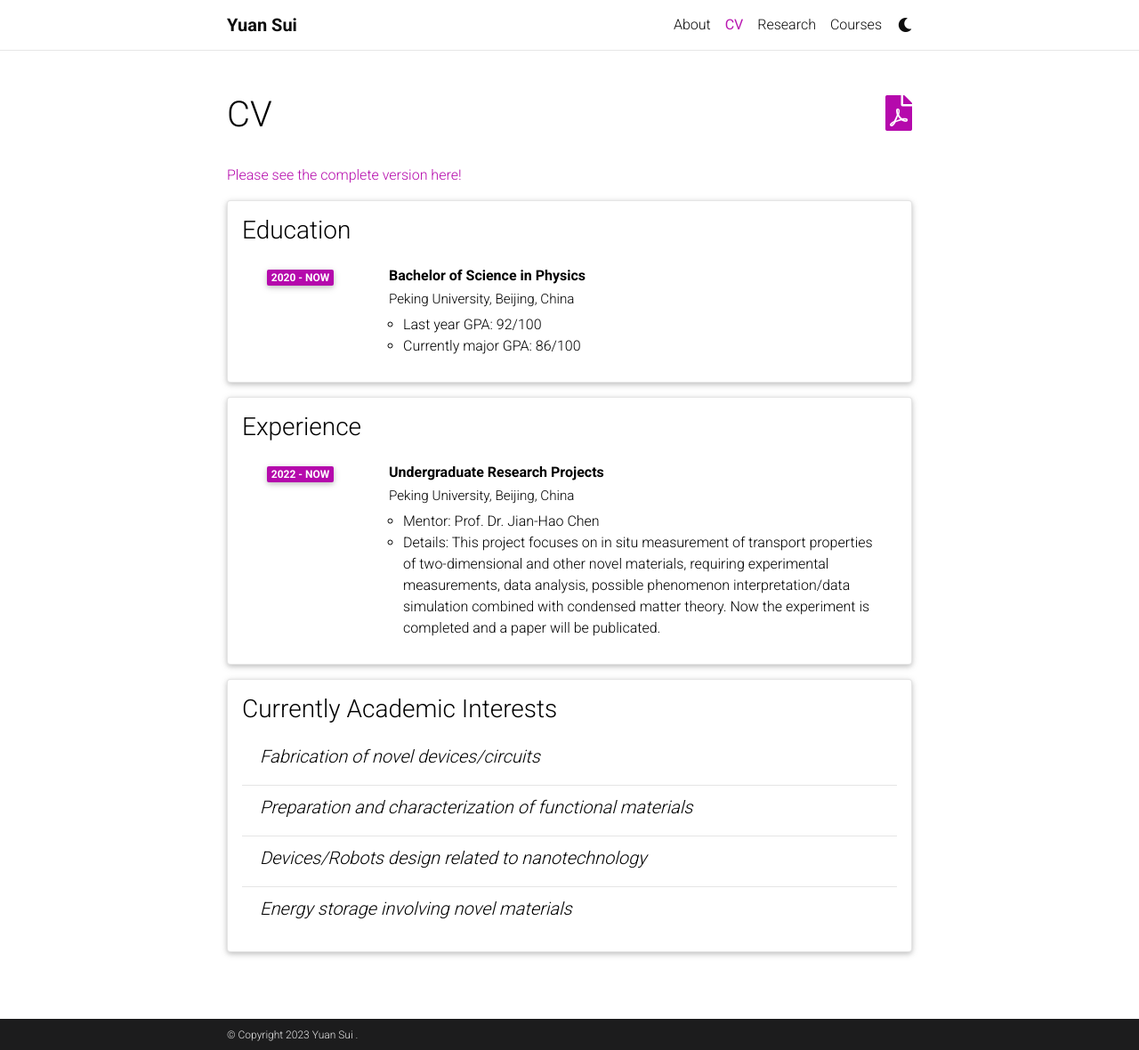
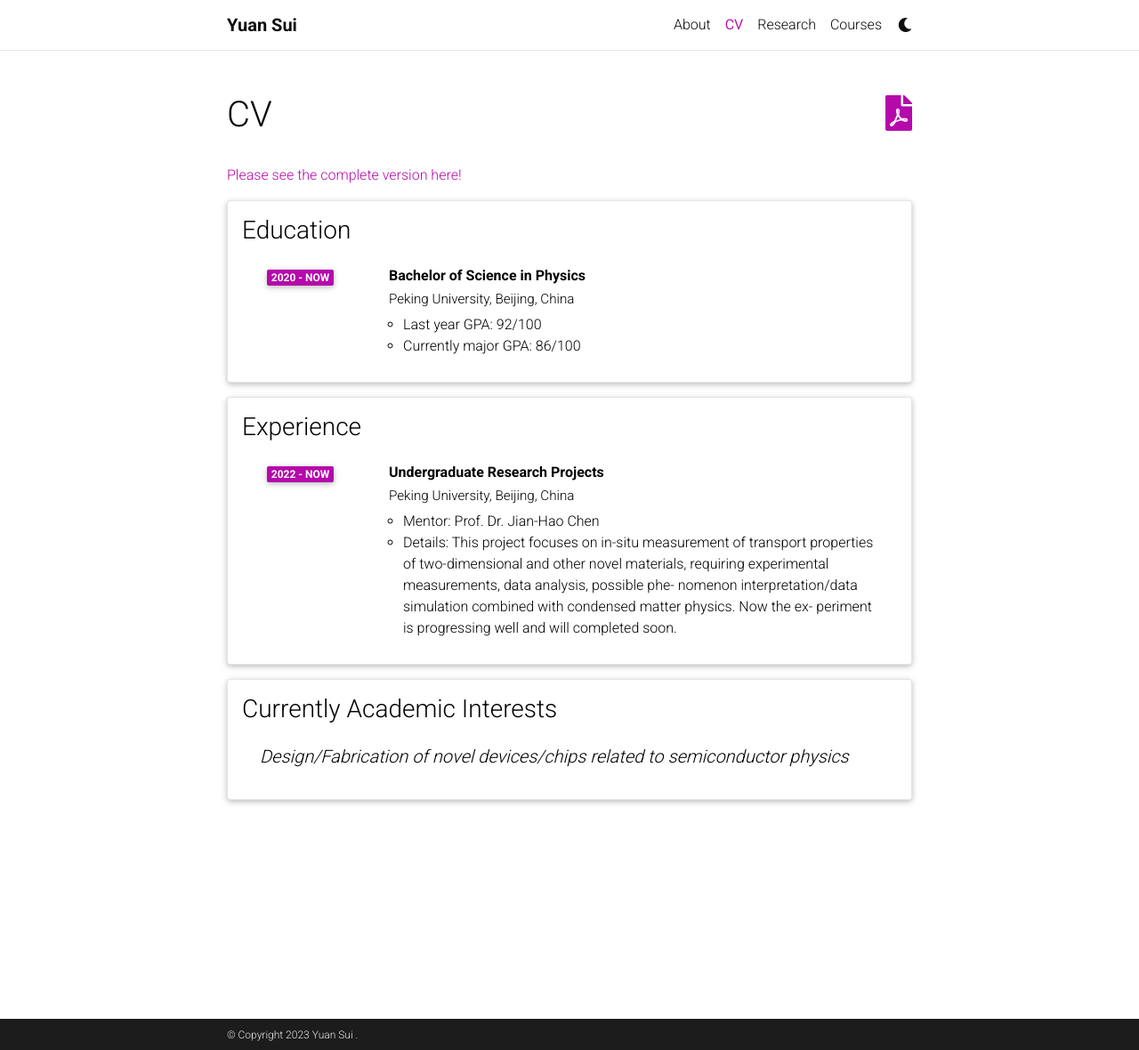
Before and after one commit to sufrepmia/al-folio_theme, a Jekyll site: the page built from _pages/cv.md, in a window 1280 px wide and 1180 px high. Shown: the whole window at 89% size. Built offline with Jekyll 4.4.1, drawn with Linux system fonts in a browser that asks for light colours; comment, search, counter and statistics services are not loaded; a style sheet for code colours, icons or effects is not loaded.

Commit message:
Update cv.yml

```diff
--- a/_data/cv.yml
+++ b/_data/cv.yml
@@ -16,12 +16,9 @@
       year: 2022 - Now
       description:
         - 'Mentor: Prof. Dr. Jian-Hao Chen'
-        - 'Details: This project focuses on in situ measurement of transport properties of two-dimensional and other novel materials, requiring experimental measurements, data analysis, possible phenomenon interpretation/data simulation combined with condensed matter theory. Now the experiment is completed and a paper will be publicated.'
+        - 'Details: This project focuses on in-situ measurement of transport properties of two-dimensional and other novel materials, requiring experimental measurements, data analysis, possible phe- nomenon interpretation/data simulation combined with condensed matter physics. Now the ex- periment is progressing well and will completed soon.'
 
 - title: Currently Academic Interests
   type: nested_list
   contents:
-    - title: Fabrication of novel devices/circuits
-    - title: Preparation and characterization of functional materials
-    - title: Devices/Robots design related to nanotechnology
-    - title: Energy storage involving novel materials
+    - title: Design/Fabrication of novel devices/chips related to semiconductor physics
```
